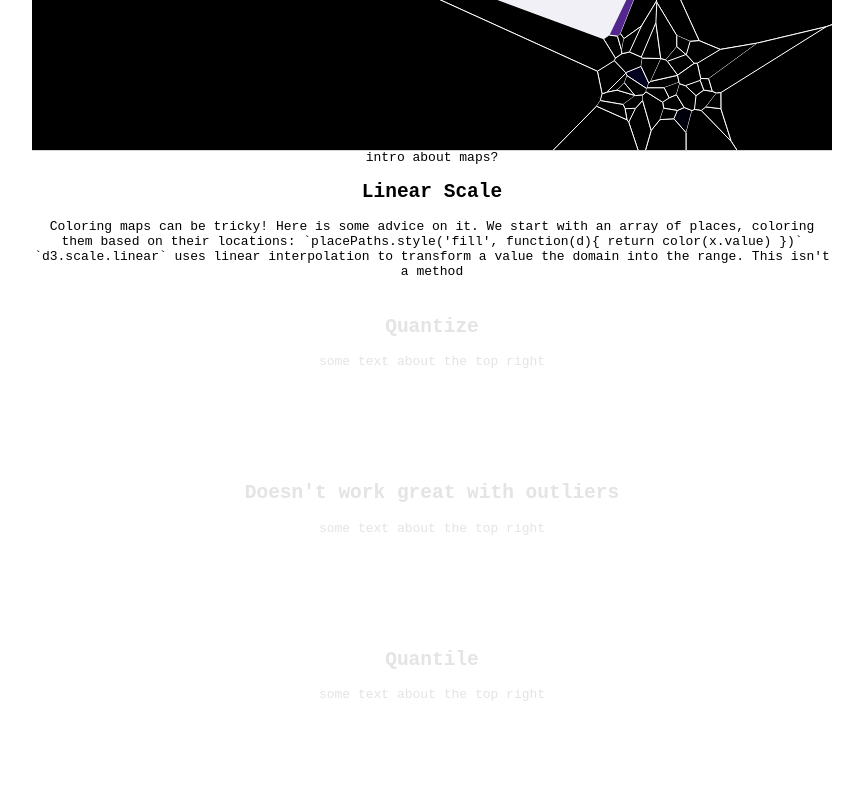
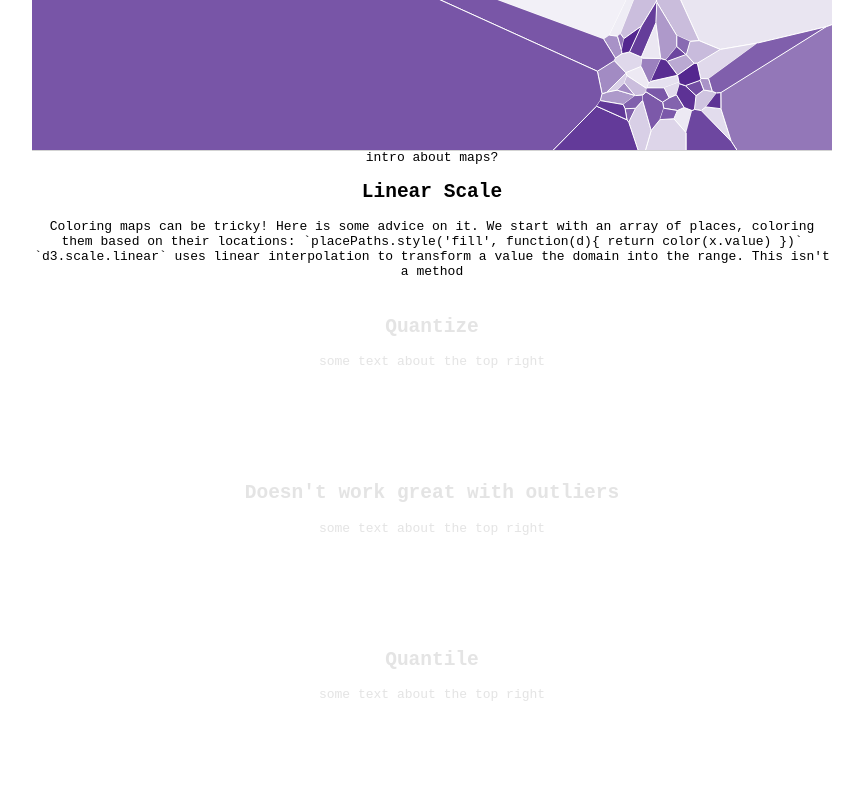
Before and after one commit to 1wheel/graph-scroll, a plain HTML site: page test2.html in a window 1280 px wide. Shown: the top 802 px of the page, without its empty margins (208-1071 px from the left). Drawn offline with Linux system fonts and the light colour scheme.

Commit message:
quant colors working

```diff
--- a/test2.html
+++ b/test2.html
@@ -220,12 +220,17 @@ mapG.selectAll('area')
     .attr('d', function(d){
       return 'M' + d.join('L') })
 
+var curValues, curRect, curScaleStr, curScale
 scroll.on('active', function(i){
-  var curValues = values[steps[i].values]
-  var curRect = rectAttrs[steps[i].scale]
-  var curScale = scales[steps[i].scale]
+  curValues = values[steps[i].values]
+  curScaleStr = steps[i].scale
+  curRect = rectAttrs[curScaleStr]
+  curScale = scales[curScaleStr]
 
-  curScale.domain(curValues)
+  if (curScaleStr === 'gradient') curScale.domain(d3.extent(curValues))
+  if (curScaleStr === 'quantize') curScale.domain(d3.extent(curValues))
+  if (curScaleStr === 'quantile') curScale.domain(curValues)
+  if (curScaleStr === 'janx')     curScale.domain(curValues)
 
   circles.data(curValues)
     .transition().duration(1000)
```
